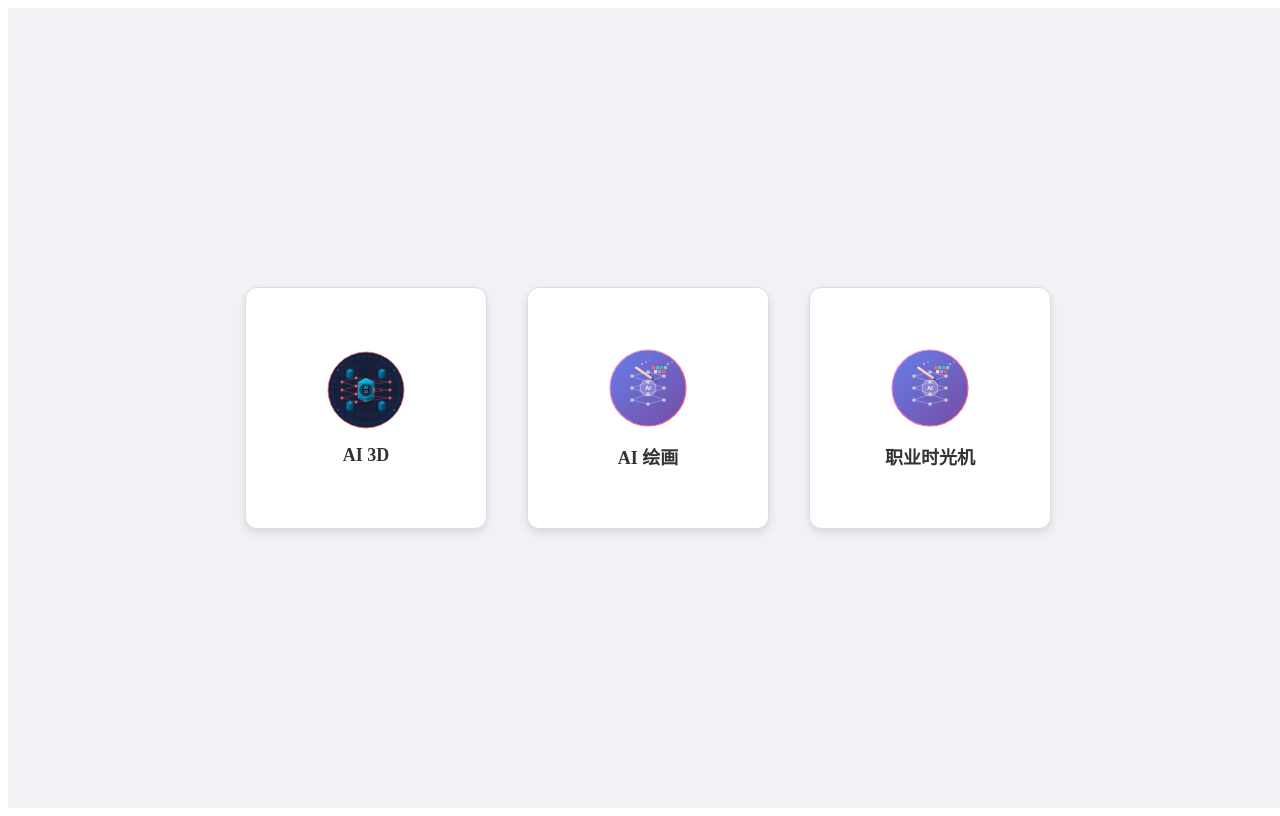
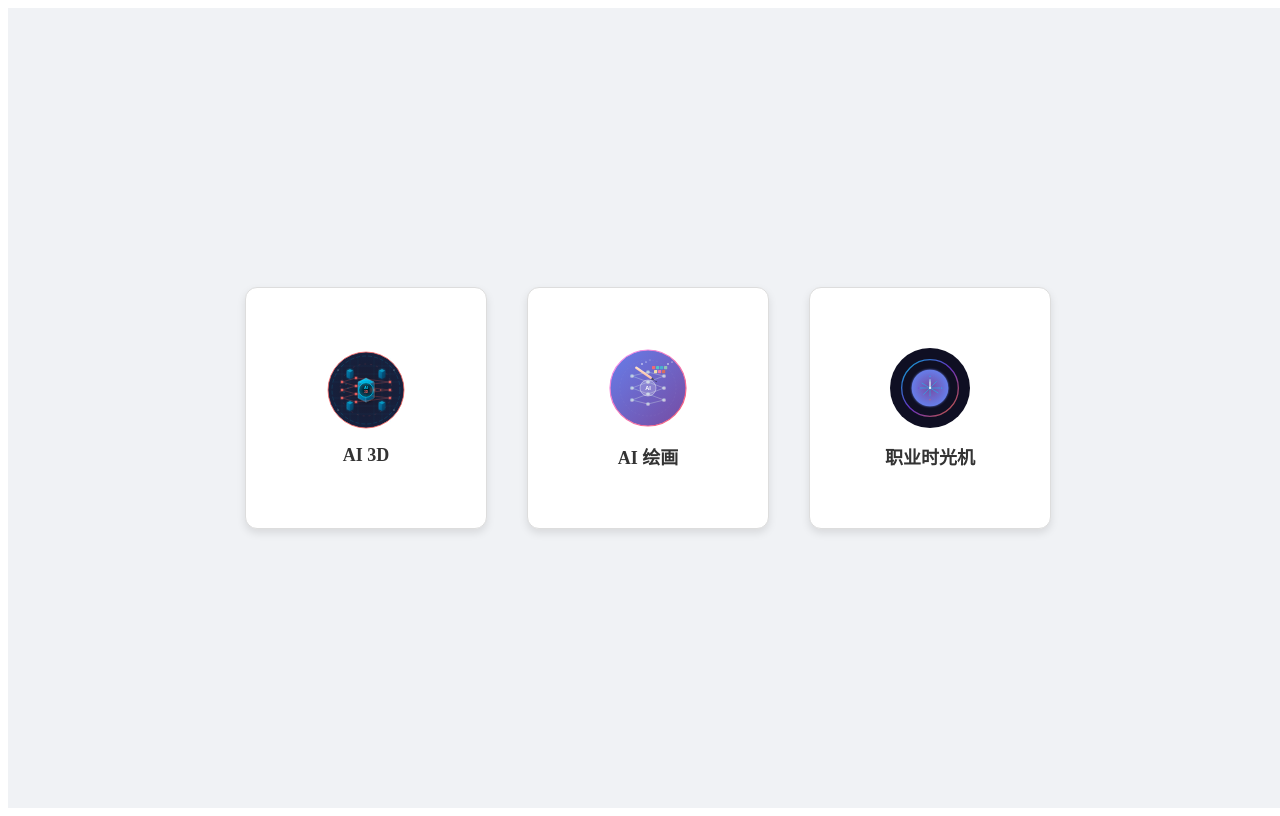
Before and after one commit to ivan2717/ai-hub, a React (Vite) app: page / in a window 1280 px wide. Built offline with nearby package versions, Linux system fonts and the light colour scheme.

Commit message:
替换url

```diff
--- a/src/routes/index.tsx
+++ b/src/routes/index.tsx
@@ -1,24 +1,60 @@
 import { createFileRoute, useNavigate } from '@tanstack/react-router';
 import { useStore } from '../store';
+import { useState, useLayoutEffect, CSSProperties } from 'react';
 
-export const Route = createFileRoute('/')({
-  component: Home,
-});
+// --- Data for our cards ---
+const services = [
+  {
+    title: 'AI 3D',
+    imageUrl: '/ai_3d.svg',
+    targetUrl: 'https://p2p.parflowai.com/',
+  },
+  {
+    title: 'AI 绘画',
+    imageUrl: '/ai_paiting.svg',
+    targetUrl: 'https://ai-3d.parflowai.com',
+  },
+  {
+    title: '职业时光机',
+    imageUrl: '/ai_career.svg',
+    targetUrl: 'https://career.parflowai.com',
+  },
+];
 
-function Home() {
+// --- 1. Custom Hook to get window size ---
+// This hook tells us if we should use mobile styles
+const useIsMobile = (breakpoint = 768): boolean => {
+  const [isMobile, setIsMobile] = useState(false);
 
-  const navigate = useNavigate();
-  const { setExplorerUrl } = useStore()
+  useLayoutEffect(() => {
+    const handleResize = () => {
+      setIsMobile(window.innerWidth < breakpoint);
+    };
 
-  const handleClick = (url: string) => {
-    setExplorerUrl(url)
-    navigate({ to: '/explorer' });
+    // Set the initial value
+    handleResize();
+
+    window.addEventListener('resize', handleResize);
+
+    // Cleanup listener on component unmount
+    return () => window.removeEventListener('resize', handleResize);
+  }, [breakpoint]);
+
+  return isMobile;
 };
-  return (
-    <div style={{ width: "100vw", height: "100vh", margin: 0, padding: 0, overflow: 'hidden', display: 'flex', justifyContent: 'center', alignItems: 'center', gap: '40px', background: '#f0f2f5' }}>
-      <div
-        onClick={() => handleClick("https://p2p.parflowai.com/")}
-        style={{
+
+
+// --- 2. Reusable ServiceCard Component (with inline styles) ---
+interface ServiceCardProps {
+  title: string;
+  imageUrl: string;
+  onClick: () => void;
+}
+
+function ServiceCard({ title, imageUrl, onClick }: ServiceCardProps) {
+  const [isHovered, setIsHovered] = useState(false);
+
+  const cardBaseStyle: CSSProperties = {
     display: 'flex',
     flexDirection: 'column',
     alignItems: 'center',
@@ -31,60 +67,80 @@ function Home() {
     height: '200px',
     background: '#fff',
     boxShadow: '0 4px 8px rgba(0,0,0,0.1)',
-          transition: 'transform 0.2s',
-        }}
-        onMouseOver={(e) => e.currentTarget.style.transform = 'scale(1.05)'}
-        onMouseOut={(e) => e.currentTarget.style.transform = 'scale(1)'}
+    transition: 'transform 0.2s ease-in-out',
+    flexShrink: 0,
+  };
+
+  // Apply hover effect conditionally
+  const cardStyle: CSSProperties = {
+    ...cardBaseStyle,
+    transform: isHovered ? 'scale(1.05)' : 'scale(1)',
+  };
+
+  const imageStyle: CSSProperties = {
+     width: '80px', height: '80px', marginBottom: '15px'
+  };
+
+  const titleStyle: CSSProperties = {
+     fontSize: '18px', fontWeight: 'bold', color: '#333'
+  };
+
+  return (
+    <div
+      style={cardStyle}
+      onClick={onClick}
+      onMouseEnter={() => setIsHovered(true)}
+      onMouseLeave={() => setIsHovered(false)}
     >
-        <img src="/ai_3d.svg" alt="AI 3D" style={{ width: '80px', height: '80px', marginBottom: '15px' }} />
-        <span style={{ fontSize: '18px', fontWeight: 'bold', color: '#333' }}>AI 3D</span>
-      </div>
-      <div
-        onClick={() => handleClick("https://ai-3d.parflowai.com")}
-        style={{
-          display: 'flex',
-          flexDirection: 'column',
-          alignItems: 'center',
-          justifyContent: 'center',
-          cursor: 'pointer',
-          padding: '20px',
-          border: '1px solid #ddd',
-          borderRadius: '12px',
-          width: '200px',
-          height: '200px',
-          background: '#fff',
-          boxShadow: '0 4px 8px rgba(0,0,0,0.1)',
-          transition: 'transform 0.2s',
-        }}
-        onMouseOver={(e) => e.currentTarget.style.transform = 'scale(1.05)'}
-        onMouseOut={(e) => e.currentTarget.style.transform = 'scale(1)'}
-      >
-        <img src="/ai_paiting.svg" alt="AI 绘画" style={{ width: '80px', height: '80px', marginBottom: '15px' }} />
-        <span style={{ fontSize: '18px', fontWeight: 'bold', color: '#333' }}>AI 绘画</span>
-      </div>
-      <div
-        onClick={() => handleClick("https://career.parflowai.com")}
-        style={{
-          display: 'flex',
-          flexDirection: 'column',
-          alignItems: 'center',
-          justifyContent: 'center',
-          cursor: 'pointer',
-          padding: '20px',
-          border: '1px solid #ddd',
-          borderRadius: '12px',
-          width: '200px',
-          height: '200px',
-          background: '#fff',
-          boxShadow: '0 4px 8px rgba(0,0,0,0.1)',
-          transition: 'transform 0.2s',
-        }}
-        onMouseOver={(e) => e.currentTarget.style.transform = 'scale(1.05)'}
-        onMouseOut={(e) => e.currentTarget.style.transform = 'scale(1)'}
-      >
-        <img src="/ai_paiting.svg" alt="AI 绘画" style={{ width: '80px', height: '80px', marginBottom: '15px' }} />
-        <span style={{ fontSize: '18px', fontWeight: 'bold', color: '#333' }}>职业时光机</span>
-      </div>
+      <img src={imageUrl} alt={title} style={imageStyle} />
+      <span style={titleStyle}>{title}</span>
     </div>
   );
 }
+
+
+// --- Main Route Component ---
+export const Route = createFileRoute('/')({
+  component: Home,
+});
+
+function Home() {
+  const navigate = useNavigate();
+  const { setExplorerUrl } = useStore();
+  const isMobile = useIsMobile(); // 3. Use the hook to get responsive state
+
+  const handleClick = (url: string) => {
+    setExplorerUrl(url);
+    navigate({ to: '/explorer' });
+  };
+
+  // 4. Define styles conditionally based on `isMobile`
+  const containerStyle: CSSProperties = {
+    width: "100vw",
+    minHeight: "100vh", // Use minHeight to allow scrolling on mobile
+    margin: 0,
+    padding: '20px',
+    boxSizing: 'border-box',
+    overflowX: 'hidden',
+    display: 'flex',
+    justifyContent: isMobile ? 'flex-start' : 'center', // Center on desktop, top on mobile
+    alignItems: 'center',
+    gap: isMobile ? '25px' : '40px', // Smaller gap on mobile
+    background: '#f0f2f5',
+    flexDirection: isMobile ? 'column' : 'row', // The key change for responsiveness
+    paddingTop: isMobile ? '40px' : '20px', // Add more top padding on mobile
+  };
+
+  return (
+    <div style={containerStyle}>
+      {services.map((service) => (
+        <ServiceCard
+          key={service.title}
+          title={service.title}
+          imageUrl={service.imageUrl}
+          onClick={() => handleClick(service.targetUrl)}
+        />
+      ))}
+    </div>
+  );
+}
```
Also changed, not shown: public/ai_career.svg (added). Lines whose indentation alone changed are shown as unchanged.
